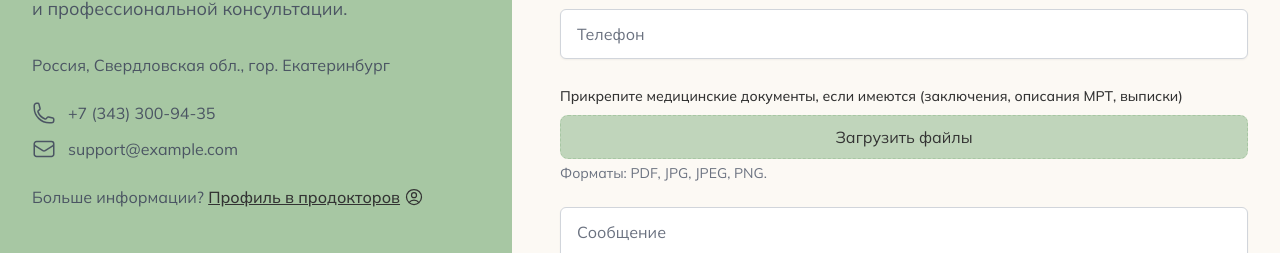
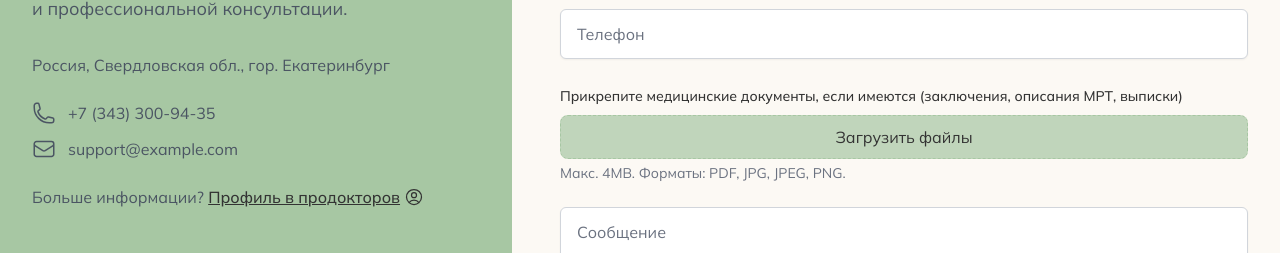
Before and after one commit to mchumpitazp/web-doctor-irina, a Next.js app: page / in a window 1280 px wide. Shown: the part 3096-3349 px from the top of the page. Built offline with nearby package versions, Linux system fonts and the light colour scheme.

Commit message:
file limit 4MB

```diff
--- a/src/app/components/Form.tsx
+++ b/src/app/components/Form.tsx
@@ -18,6 +18,17 @@ export default function Form() {
     const handleFileAdd = (e: React.ChangeEvent<HTMLInputElement>) => {
         if (e.target.files) {
             const newFiles = Array.from(e.target.files);
+
+            // Validate file sizes
+            const maxFileSize = 4 * 1024 * 1024; // 4MB
+            const isValid = newFiles.every((file) => file.size <= maxFileSize);
+
+            if (!isValid) {
+                setError("file-size");
+                return;
+            }
+
+            setError(null);
             setFiles((prevFiles) => [...prevFiles, ...newFiles]);
         }
     };
@@ -196,8 +207,12 @@ export default function Form() {
                 >
                     Загрузить файлы
                 </button>
-                <p className="text-gray-500 text-sm">
-                    Форматы: PDF, JPG, JPEG, PNG.
+                <p
+                    className={`${
+                        error === "file-size" ? "text-red-500" : "text-gray-500"
+                    } text-sm`}
+                >
+                    Макс. 4MB. Форматы: PDF, JPG, JPEG, PNG.
                 </p>
                 {files.map((file, index) => (
                     <div
```
